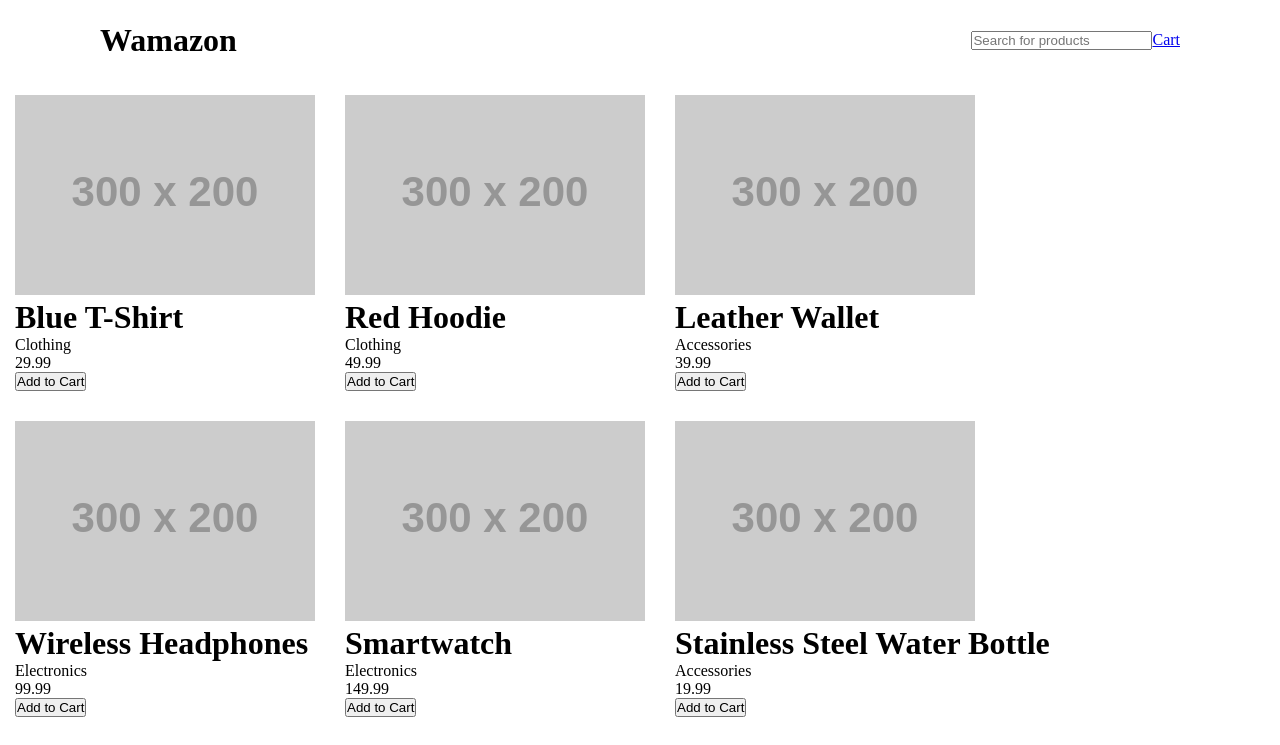
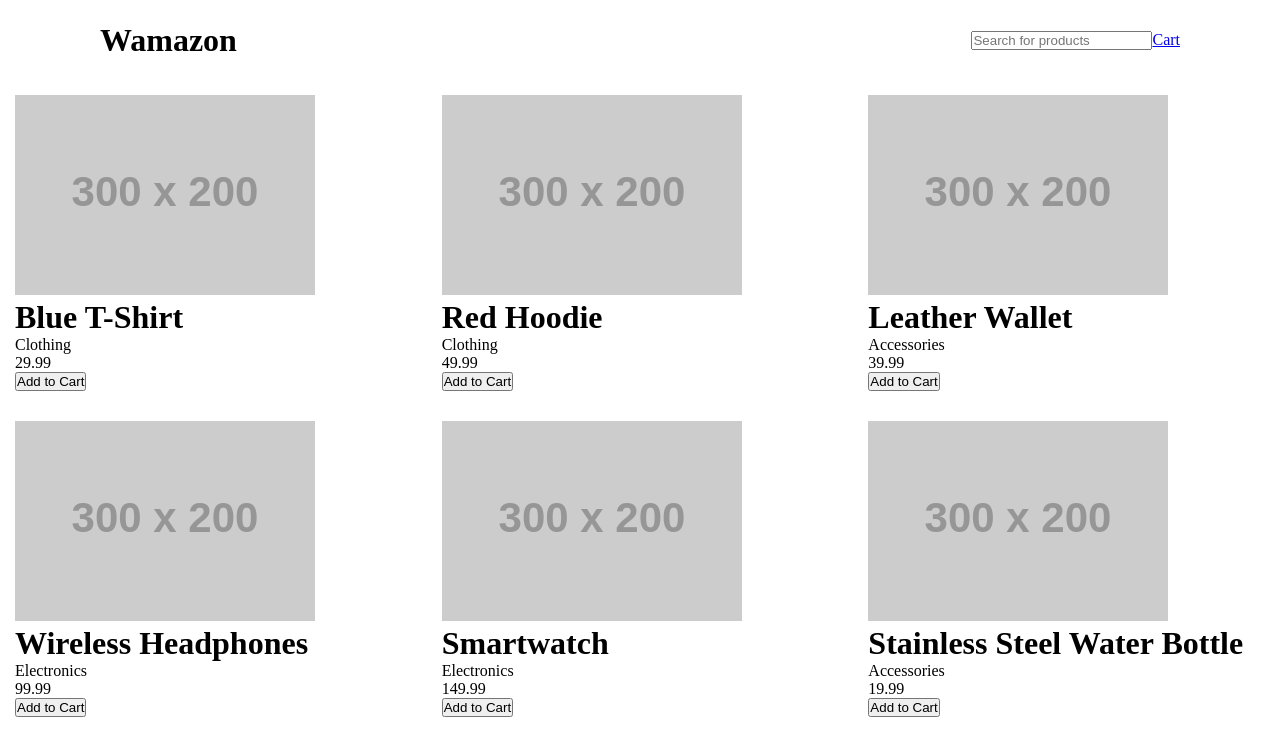
Before and after one commit to luismolinuevo/shoppingcart, a React (Vite) app in the folder react/: page / in a window 1280 px wide. Shown: the top 745 px of the page. Built offline with nearby package versions, Linux system fonts and the light colour scheme.

Commit message:
fixed bug of boxes not being even

```diff
--- a/react/src/pages/LandingPage/LandingPage.css
+++ b/react/src/pages/LandingPage/LandingPage.css
@@ -1,8 +1,10 @@
 .cardContainer {
     display: flex;
     flex-wrap: wrap;
+
 }
 
 .card {
     margin: 15px;
+    flex: 1 1 0px; /*this made it even. Flex grow, flex shrink, flex basis*/
 }
```
